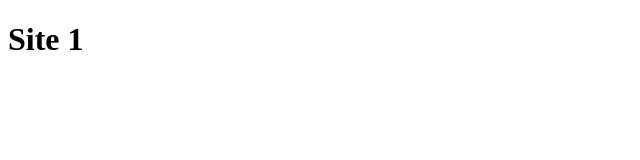
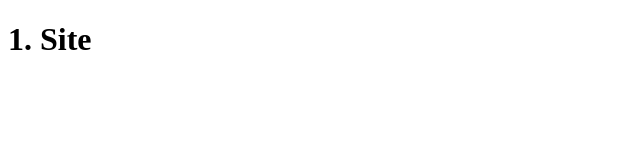
Before and after one commit to igorj/site1, a plain HTML site: page public/index.html in a window 1280 px wide. Shown: the full height of the page, 0-640 px from the left. Drawn offline with Linux system fonts and the light colour scheme.

Commit message:
change title

```diff
--- a/public/index.html
+++ b/public/index.html
@@ -5,6 +5,6 @@
     <title>Title</title>
 </head>
 <body>
-<h1>Site 1</h1>
+<h1>1. Site</h1>
 </body>
 </html>
```
